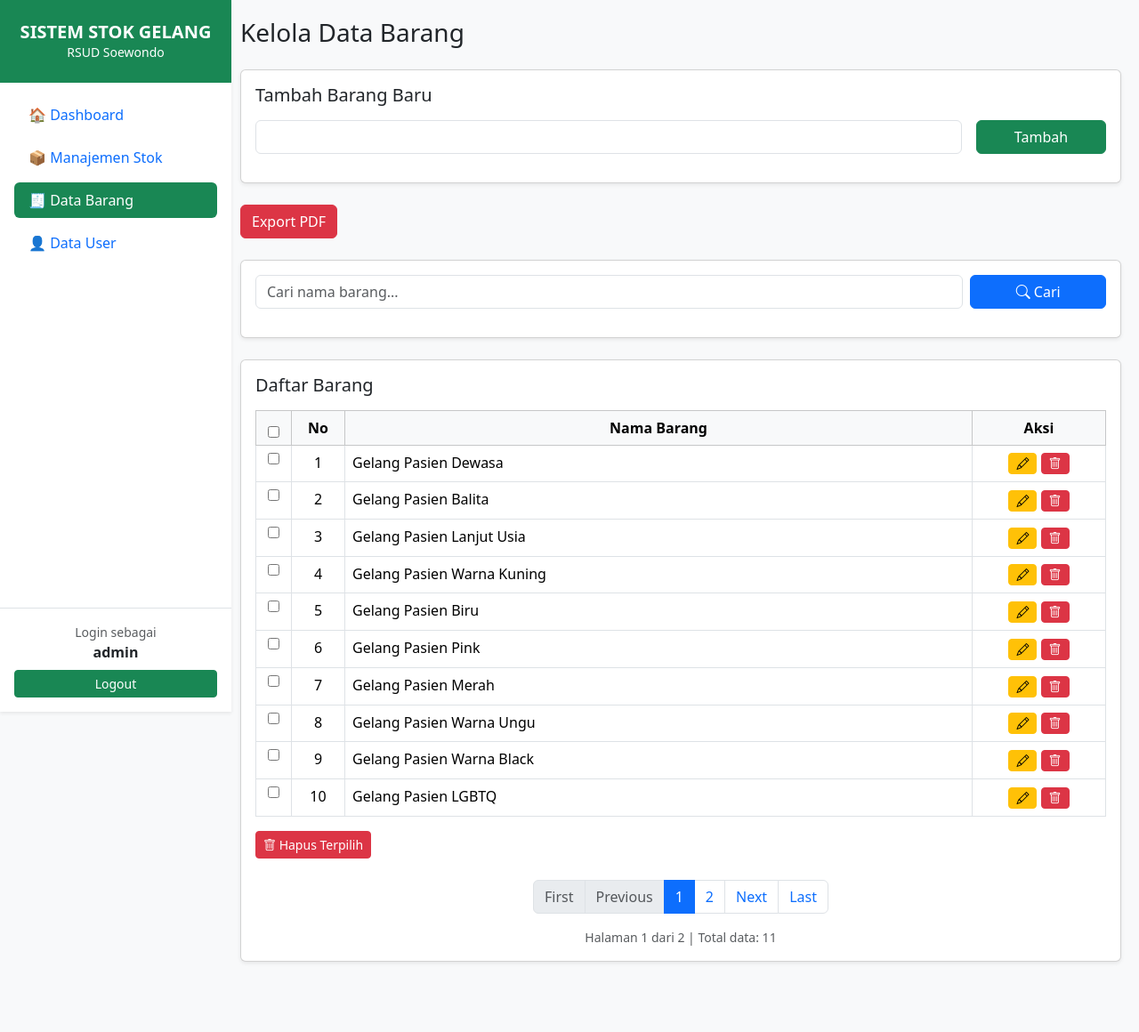
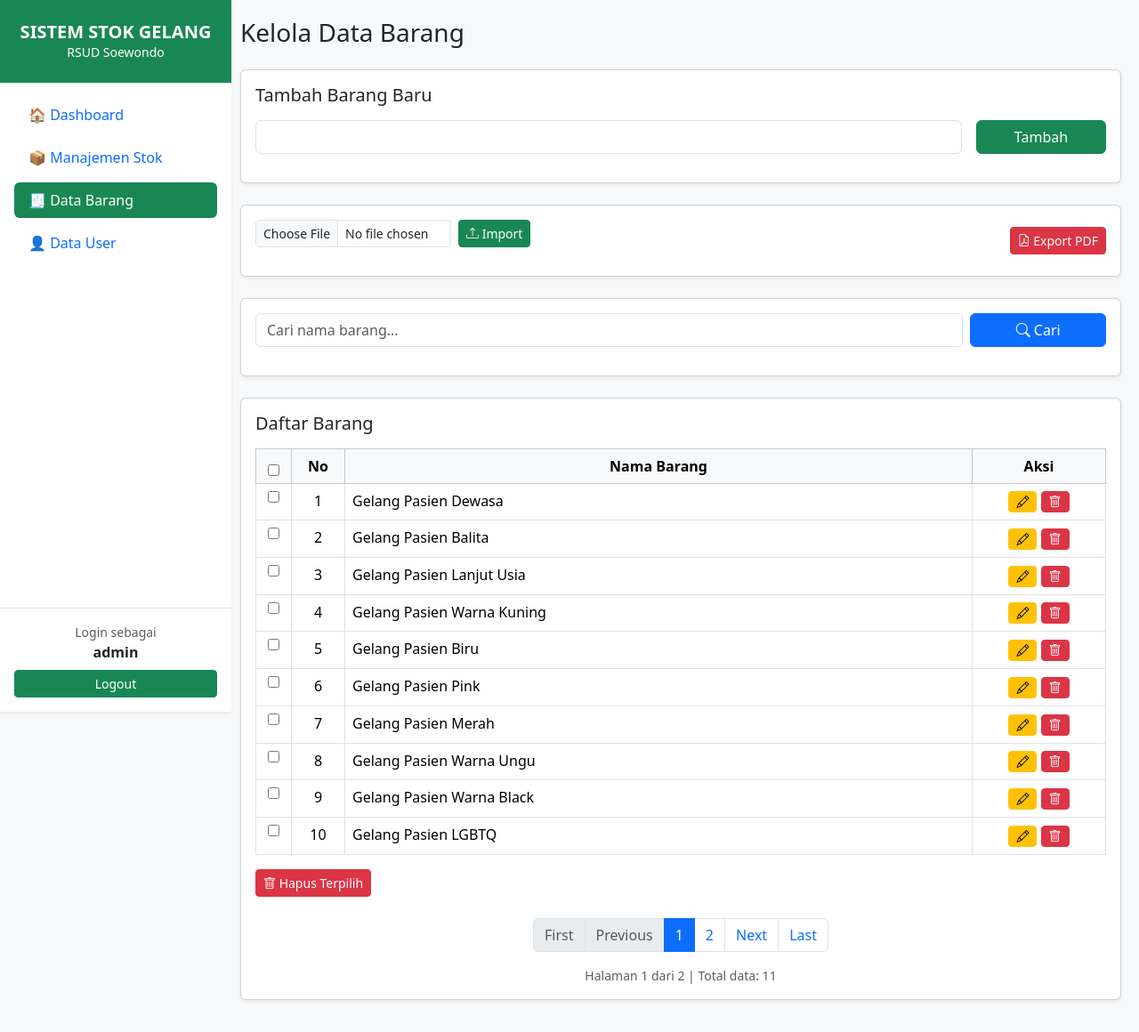
Before and after one commit to ReziBisma/Stock-Gudang-Gelang-Pasien-Rumah-Sakit-Soewondo, a PHP site: page /admin/barang.php in a window 1280 px wide. Shown: the whole page at 89% size. Before the commit the page ends 1082 px from the top, so only its background shows below. Run offline with PHP 8.4, Linux system fonts and the light colour scheme; a user stored in the database is signed in; data comes from the database, SQL or seed files in the repository; a stand-in replaces the project's code that opens the database connection.

Commit message:
Added and fixed import fiture's on barang page

```diff
--- a/admin/barang.php
+++ b/admin/barang.php
@@ -1,6 +1,14 @@
 <?php
 session_start();
+
+/* DEBUG (hapus kalau sudah normal) */
+// ini_set('display_errors', 1);
+// error_reporting(E_ALL);
+
 require_once __DIR__ . '/../config/database.php';
+require_once __DIR__ . '/../vendor/autoload.php';
+
+use PhpOffice\PhpSpreadsheet\IOFactory;
 
 if (!isset($_SESSION['login']) || $_SESSION['role'] !== 'admin') {
     die("Akses ditolak");
@@ -41,7 +49,9 @@ if (isset($_GET['hapus'])) {
     $hapus_success = "Barang berhasil dihapus!";
 }
 
-/* ===== BULK DELETE ===== */
+/* =====================
+   BULK DELETE
+===================== */
 if (isset($_POST['hapus_massal']) && !empty($_POST['hapus_ids'])) {
 
     $ids = array_map('intval', $_POST['hapus_ids']);
@@ -50,6 +60,52 @@ if (isset($_POST['hapus_massal']) && !empty($_POST['hapus_ids'])) {
     mysqli_query($conn, "DELETE FROM barang WHERE id IN ($idList)");
 
     $hapus_success = "Data terpilih berhasil dihapus!";
+}
+
+/* =====================
+   IMPORT BARANG TANPA MENGHAPUS DATA LAMA
+===================== */
+if (isset($_POST['import']) && isset($_FILES['file']) && $_FILES['file']['error'] === 0) {
+
+    $allowed = ['xlsx', 'xls', 'csv'];
+    $fileName = $_FILES['file']['name'];
+    $fileTmp  = $_FILES['file']['tmp_name'];
+    $ext = strtolower(pathinfo($fileName, PATHINFO_EXTENSION));
+
+    if (!in_array($ext, $allowed)) {
+        $import_error = "Format file tidak didukung!";
+    } else {
+
+        try {
+
+            $spreadsheet = IOFactory::load($fileTmp);
+            $sheet = $spreadsheet->getActiveSheet();
+            $rows = $sheet->toArray();
+
+            mysqli_begin_transaction($conn);
+
+            foreach ($rows as $index => $row) {
+
+                if ($index == 0) continue; // skip header
+
+                $nama = trim($row[0] ?? '');
+
+                if (!empty($nama)) {
+                    $nama = mysqli_real_escape_string($conn, $nama);
+                    mysqli_query($conn, "INSERT INTO barang (nama_barang) VALUES ('$nama')");
+                }
+            }
+
+            mysqli_commit($conn);
+
+            $import_success = "Data berhasil diimport dan ditambahkan ke data lama!";
+
+        } catch (Exception $e) {
+
+            mysqli_rollback($conn);
+            $import_error = "Terjadi kesalahan saat import: " . $e->getMessage();
+        }
+    }
 }
 
 /* =====================
@@ -63,8 +119,9 @@ if (isset($_GET['search']) && $_GET['search'] !== '') {
     $where  = "WHERE nama_barang LIKE '%$search%'";
 }
 
-
-/* PAGINATION */
+/* =====================
+   PAGINATION
+===================== */
 $limit = 10;
 $page  = isset($_GET['page']) ? (int) $_GET['page'] : 1;
 $page  = ($page < 1) ? 1 : $page;
@@ -89,9 +146,6 @@ $data = mysqli_query(
      LIMIT $limit OFFSET $offset"
 );
 
-
-$params = '';
-
 /* =====================
    LOAD VIEW
 ===================== */
--- a/views/barang_view.php
+++ b/views/barang_view.php
@@ -66,17 +66,45 @@
         </div>
     </div>
 
-    <!-- ===================== -->
-    <!-- EXPORT -->
-    <!-- ===================== -->
+   <!-- ===================== -->
+<!-- IMPORT & EXPORT -->
+<!-- ===================== -->
 
-    <div class="mb-4 d-flex gap-2">
-        <a href="../auth/export_barang.php?format=pdf"
-            class="btn btn-danger"
-            target="_blank">
-            Export PDF
-        </a>
+<div class="card shadow-sm mb-4">
+    <div class="card-body">
+
+        <div class="d-flex justify-content-between align-items-center flex-wrap gap-2">
+
+            <!-- IMPORT -->
+            <form method="post"
+                  enctype="multipart/form-data"
+                  class="d-flex align-items-center gap-2">
+
+                <input type="file"
+                       name="file"
+                       class="form-control form-control-sm"
+                       style="max-width: 220px;"
+                       required>
+
+                <button name="import"
+                        class="btn btn-success btn-sm">
+                    <i class="bi bi-upload"></i> Import
+                </button>
+
+            </form>
+
+            <!-- EXPORT -->
+            <a href="../auth/export_barang.php?format=pdf"
+               class="btn btn-danger btn-sm"
+               target="_blank">
+                <i class="bi bi-file-earmark-pdf"></i> Export PDF
+            </a>
+
+        </div>
+
     </div>
+</div>
+
 
 
     <!-- ===================== -->
```
